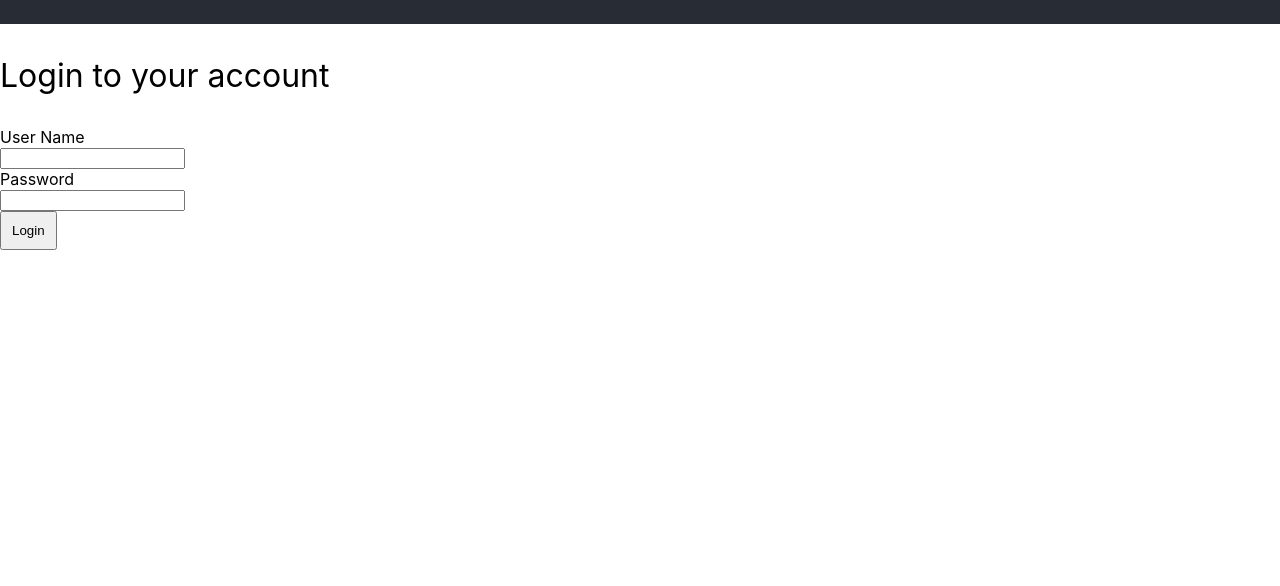
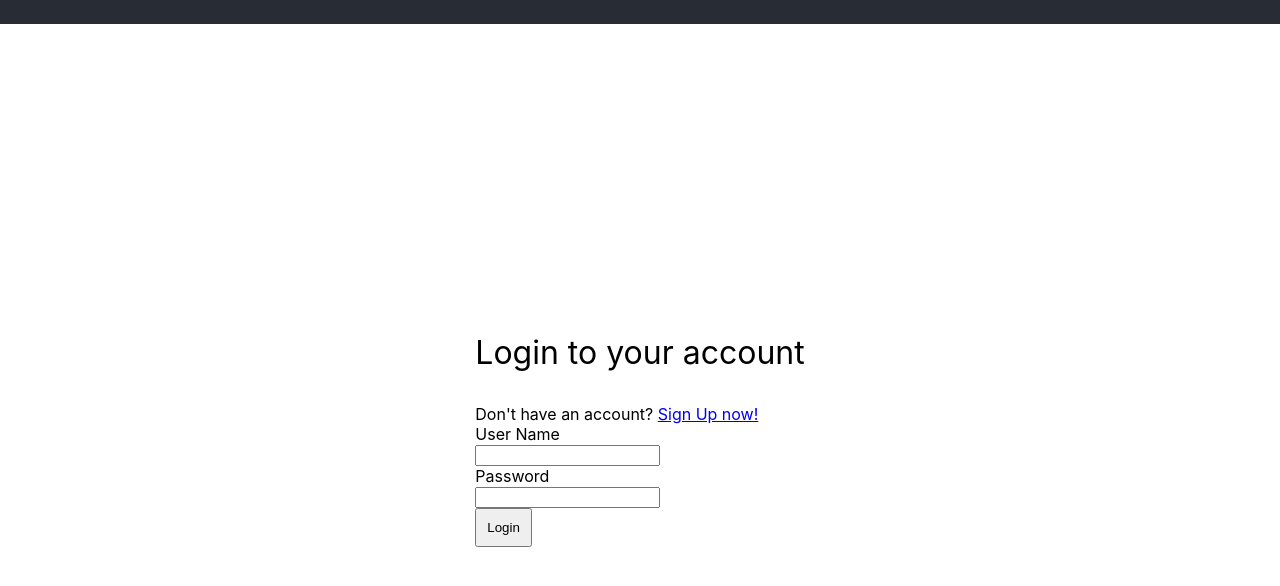
Before and after one commit to David47295/go-react-chat, a React (Create React App) app: page /login in a window 1280 px wide. Shown: the top 586 px of the page. Built offline with nearby package versions, Linux system fonts and the light colour scheme.

Commit message:
Moved login and sign up form into components

```diff
--- a/src/App.js
+++ b/src/App.js
@@ -1,6 +1,5 @@
 import './App.css';
 import Home from './pages/Home';
-import SignUp from './pages/SignUp';
 import Login from './pages/Login';
 import {
   BrowserRouter as Router,
@@ -15,7 +14,7 @@ function App() {
       <Router>
         <Switch>
           <Route path="/signup">
-            <SignUp />
+            <Login />
           </Route>
           <Route path="/login">
             <Login />
--- /dev/null
+++ b/src/components/Login/LoginForm.js
@@ -0,0 +1,26 @@
+import React from 'react';
+import { Link } from 'react-router-dom';
+
+class LoginForm extends React.Component {
+    handleSubmit(event) {
+        event.preventDefault();
+    }
+
+    render() {
+        return (
+            <div id="login-form">
+                <p className="heading">Login to your account</p>
+                <span>Don't have an account? <Link to="/signup"> Sign Up now!</Link></span>
+                <form onSubmit={this.handleSubmit}>
+                    <label htmlFor="username">User Name</label>
+                    <div><input type="text" name="username"></input></div>
+                    <label htmlFor="password">Password</label>
+                    <div><input type="text" name="password"></input></div>
+                    <input className="submit-btn" type="submit" value="Login" ></input>
+                </form>
+            </div>
+        )
+    }
+}
+
+export default LoginForm;
--- /dev/null
+++ b/src/components/Login/SignUpForm.js
@@ -0,0 +1,30 @@
+import React from 'react';
+import { Link } from 'react-router-dom';
+
+class SignUpForm extends React.Component {
+    handleSubmit(event) {
+        event.preventDefault();
+    }
+
+    render() {
+        return (
+            <div className="sign-up-form">
+                <p className="heading">Sign Up for an account!</p>
+                <span>Already have an account? <Link to="/login">Login here!</Link></span>
+                <form onSubmit={this.handleSubmit}>
+                    <label htmlFor="username">User Name</label>
+                    <div><input type="text" name="username"></input></div>
+                    <label htmlFor="email">Email</label>
+                    <div><input type="text" name="email"></input></div>
+                    <label htmlFor="email-confirm">Confirm Email</label>
+                    <div><input type="text" name="email-confirm"></input></div>
+                    <label htmlFor="password">Password</label>
+                    <div><input type="text" name="password"></input></div>
+                    <input className="submit-btn" type="submit" value="Submit" ></input>
+                </form>
+            </div>
+        )
+    }
+}
+
+export default SignUpForm;
--- a/src/pages/Login.js
+++ b/src/pages/Login.js
@@ -1,4 +1,11 @@
 import React from 'react';
+import {
+    Switch,
+    Route
+} from "react-router-dom";
+import SignUpForm from '../components/Login/SignUpForm';
+import LoginForm from '../components/Login/LoginForm';
+import '../style/Login.css'
 
 class Login extends React.Component {
     handleSubmit(event) {
@@ -8,16 +15,14 @@ class Login extends React.Component {
     render() {
         return (
             <div id="login">
-                <div className="login-form">
-                    <p className="heading">Login to your account</p>
-                    <form onSubmit={this.handleSubmit}>
-                        <label for="username">User Name</label>
-                        <div><input type="text" name="username"></input></div>
-                        <label for="password">Password</label>
-                        <div><input type="text" name="password"></input></div>
-                        <input className="submit-btn" type="submit" value="Login" ></input>
-                    </form>
-                </div>
+                <Switch>
+                    <Route path="/signup">
+                        <SignUpForm />
+                    </Route>
+                    <Route path="/login">
+                        <LoginForm />
+                    </Route>
+                </Switch>
             </div>
         )
     }
--- a/src/pages/SignUp.js
+++ /dev/null
@@ -1,31 +0,0 @@
-import React from 'react';
-import '../style/SignUp.css'
-
-class SignUp extends React.Component {
-    handleSubmit(event) {
-        event.preventDefault();
-    }
-
-    render() {
-        return (
-            <div id="sign-up">
-                <div className="sign-up-form">
-                    <p className="heading">Sign Up for an account!</p>
-                    <form onSubmit={this.handleSubmit}>
-                        <label for="username">User Name</label>
-                        <div><input type="text" name="username"></input></div>
-                        <label for="email">Email</label>
-                        <div><input type="text" name="email"></input></div>
-                        <label for="email-confirm">Confirm Email</label>
-                        <div><input type="text" name="email-confirm"></input></div>
-                        <label for="password">Password</label>
-                        <div><input type="text" name="password"></input></div>
-                        <input className="submit-btn" type="submit" value="Submit" ></input>
-                    </form>
-                </div>
-            </div>
-        )
-    }
-}
-
-export default SignUp;
--- a/src/style/SignUp.css
+++ b/src/style/Login.css
@@ -1,4 +1,4 @@
-#sign-up {
+#login {
     display: flex;
     flex-direction: column;
     justify-content: center;
```
